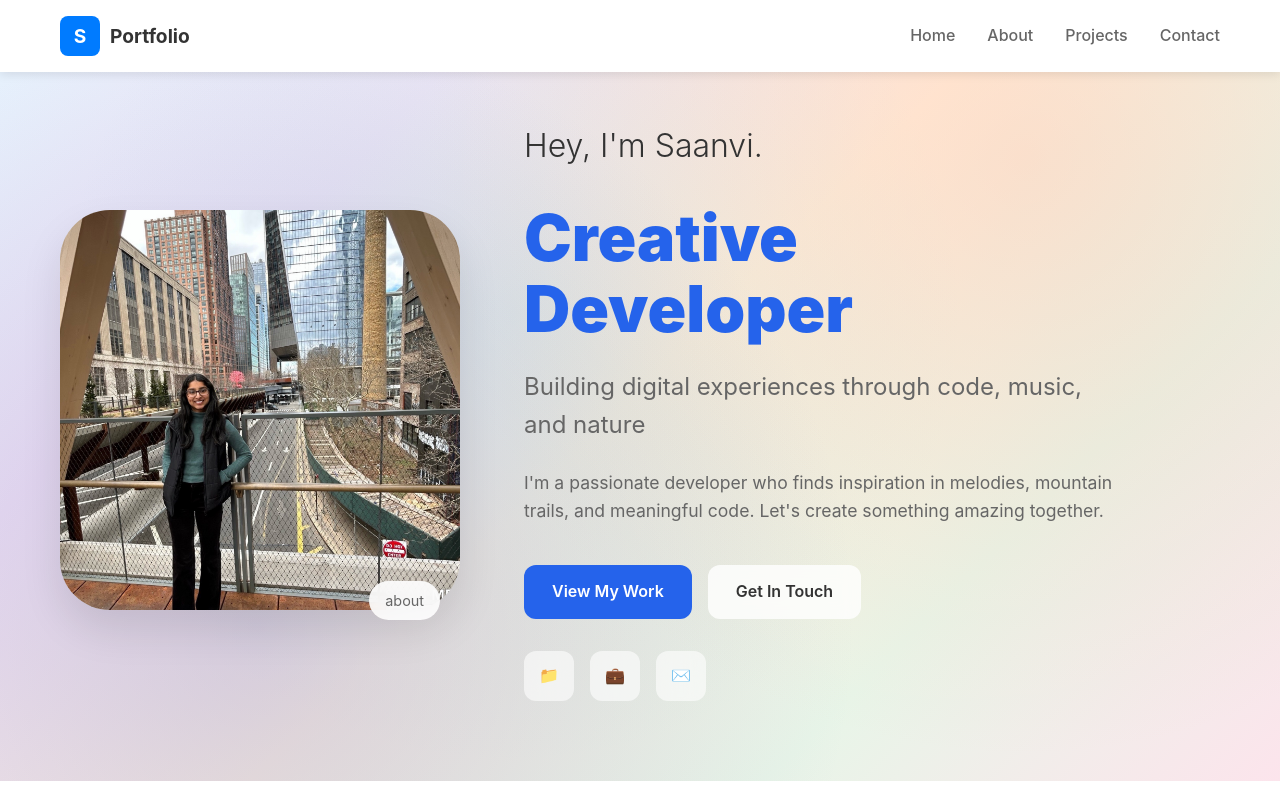
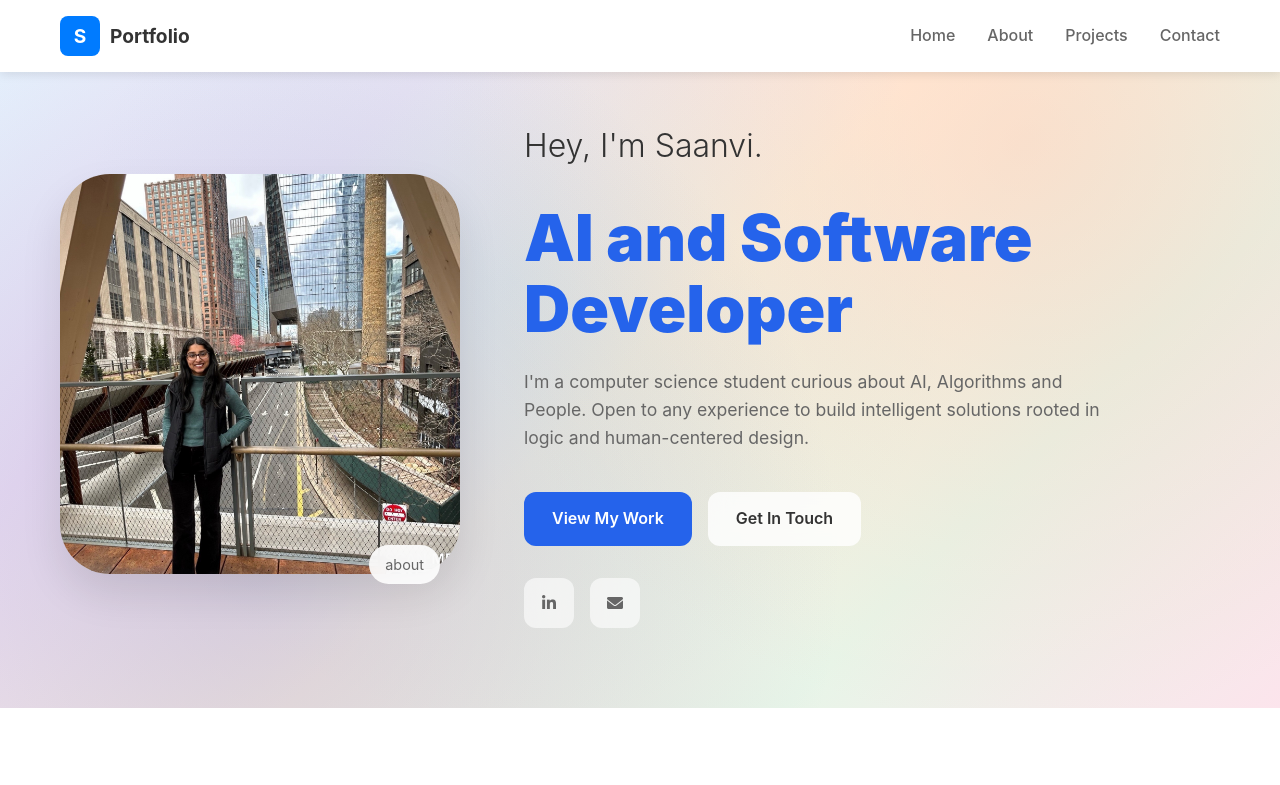
Before and after one commit to saanvibhu/saanvibhu.github.io, a plain HTML site: page index.html in a window 1280 px wide. Shown: the top 785 px of the page. Drawn offline with Linux system fonts and the light colour scheme.

Commit message:
Update index.html

```diff
--- a/index.html
+++ b/index.html
@@ -4,6 +4,7 @@
     <meta charset="UTF-8">
     <meta name="viewport" content="width=device-width, initial-scale=1.0">
     <title>Portfolio - Your Name</title>
+    <link rel="stylesheet" href="https://cdnjs.cloudflare.com/ajax/libs/font-awesome/6.0.0/css/all.min.css">
     <style>
         * {
             margin: 0;
@@ -655,17 +656,19 @@
                 </div>
                 <div class="home-text">
                     <div class="intro-text">Hey, I'm Saanvi.</div>
-                    <h1 class="home-title">Creative Developer</h1>
-                    <p class="home-subtitle">Building digital experiences through code, music, and nature</p>
-                    <p class="home-description">I'm a passionate developer who finds inspiration in melodies, mountain trails, and meaningful code. Let's create something amazing together.</p>
+                    <h1 class="home-title">AI and Software Developer</h1>
+                    <p class="home-description">I'm a computer science student curious about AI, Algorithms and People. Open to any experience to build intelligent solutions rooted in logic and human-centered design.</p>
                     <div class="home-buttons">
                         <a href="#projects" class="btn-primary">View My Work</a>
                         <a href="#contact" class="btn-secondary">Get In Touch</a>
                     </div>
                     <div class="home-social">
-                        <a href="#" class="home-social-link">📁</a>
-                        <a href="#" class="home-social-link">💼</a>
-                        <a href="#" class="home-social-link">✉️</a>
+                        <a href="https://www.linkedin.com/in/your-linkedin-username" class="home-social-link">
+                            <i class="fab fa-linkedin-in"></i>
+                        </a>
+                        <a href="mailto:your.email@example.com" class="home-social-link">
+                            <i class="fas fa-envelope"></i>
+                        </a>
                     </div>
                 </div>
             </div>
```
